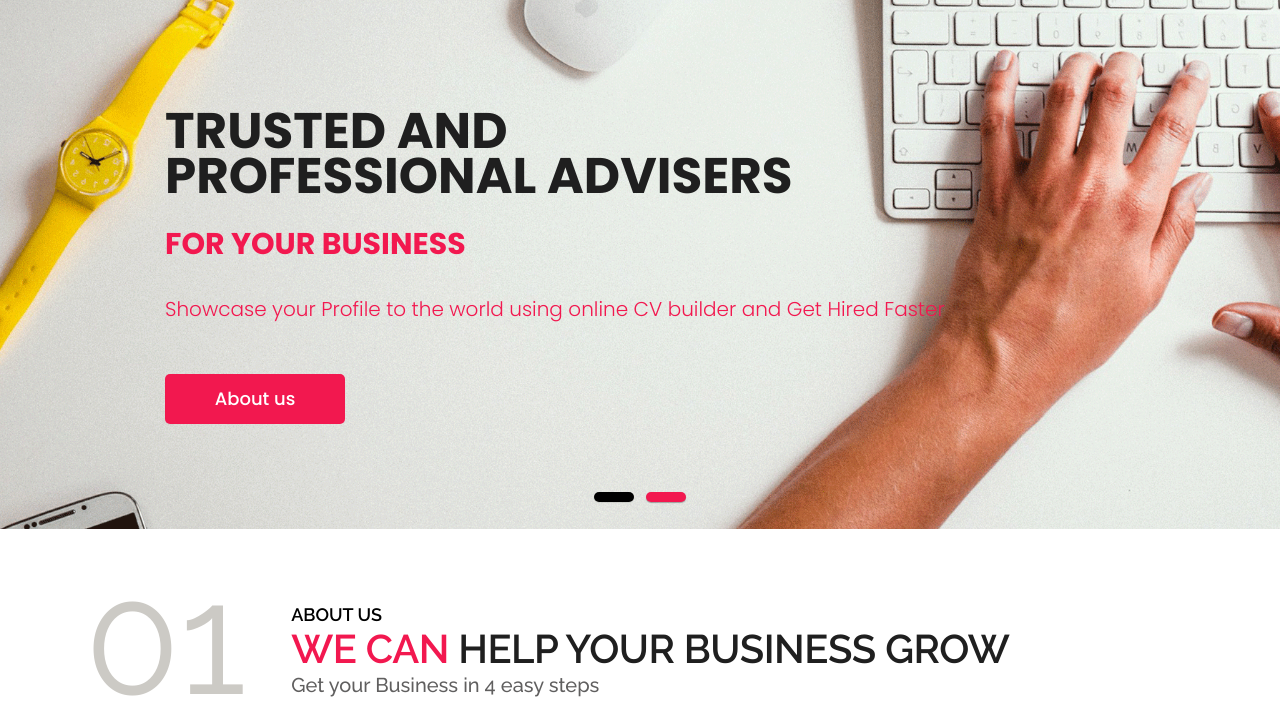
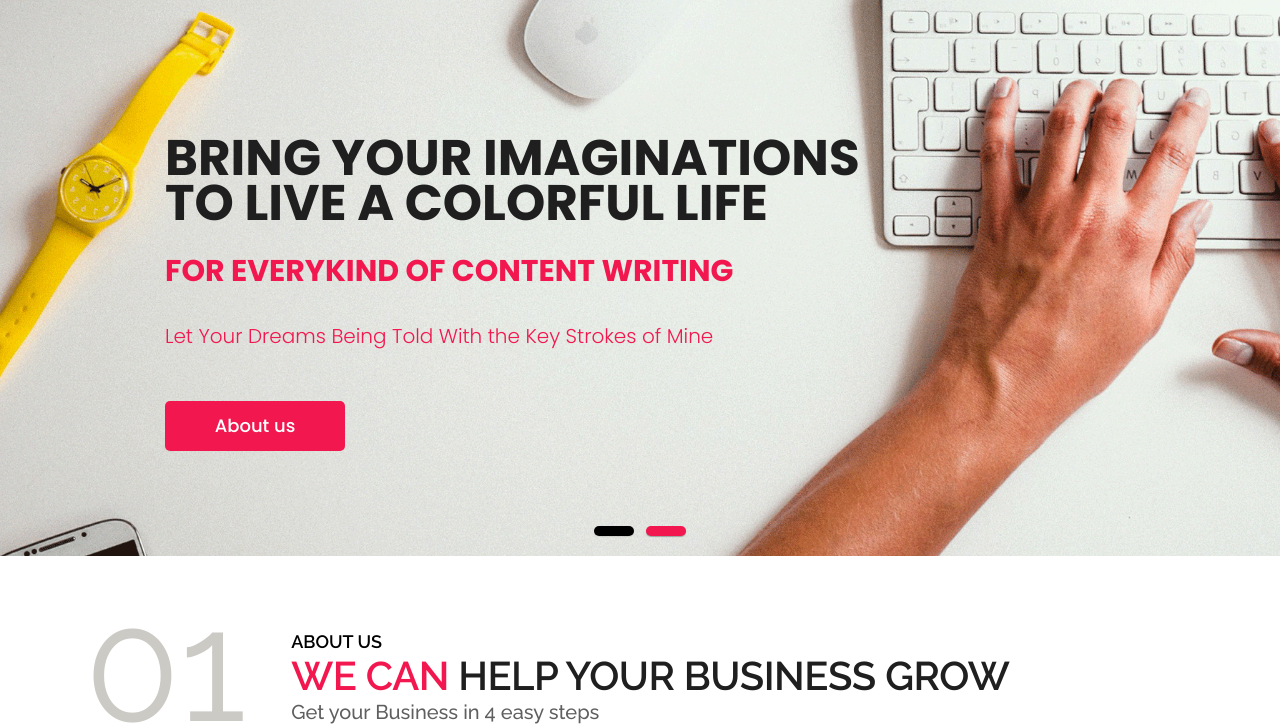
Before and after one commit to epitaf/Test-1, a plain HTML site: page index.html in a window 1280 px wide. Shown: the part 111-837 px from the top of the page. Drawn offline with Linux system fonts and the light colour scheme.

Commit message:
Update index.html

```diff
--- a/index.html
+++ b/index.html
@@ -1,4 +1,4 @@
-<!DOCTYPE html>
+c<!DOCTYPE html>
 <html lang="en">
 <!-- Basic -->
 
@@ -10,7 +10,7 @@
     <meta name="viewport" content="width=device-width, minimum-scale=1.0, maximum-scale=1.0, user-scalable=no">
 
     <!-- Site Metas -->
-    <title>RD Business - Responsive HTML5 Template</title>
+    <title>Welcome to the website of Abdullah-Al-Mahmood</title>
     <meta name="keywords" content="">
     <meta name="description" content="">
     <meta name="author" content="">
@@ -89,11 +89,11 @@
                             <div class="row">
                                 <div class="col-md-12">
                                     <div class="slide_text">
-                                        <h3>Trusted and<br>Professional Advisers</h3>
+                                        <h3>Hey There<br>Welcome to Mahmood's Dream Palace</h3>
                                         <br>
-                                        <h4><span class="theme_color">For your Business</span></h4>
+                                        <h4><span class="theme_color">For Creative Content Writing</span></h4>
                                         <br>
-                                        <p>Showcase your Profile to the world using online CV builder and Get Hired Faster</p>
+                                        <p>Share Your Untold Imaginations With The World Using My Writings</p>
                                         <a class="contact_bt" href="about.html">About us</a>
                                     </div>
                                 </div>
@@ -105,11 +105,11 @@
                             <div class="row">
                                 <div class="col-md-12">
                                     <div class="slide_text">
-                                        <h3>Trusted and<br>Professional Advisers</h3>
+                                        <h3>Bring Your Imaginations<br>To Live a Colorful Life</h3>
                                         <br>
-                                        <h4><span class="theme_color">For your Business</span></h4>
+                                        <h4><span class="theme_color">For Everykind of Content Writing</span></h4>
                                         <br>
-                                        <p>Showcase your Profile to the world using online CV builder and Get Hired Faster</p>
+                                        <p>Let Your Dreams Being Told With the Key Strokes of Mine</p>
                                         <a class="contact_bt" href="about.html">About us</a>
                                     </div>
                                 </div>
```
